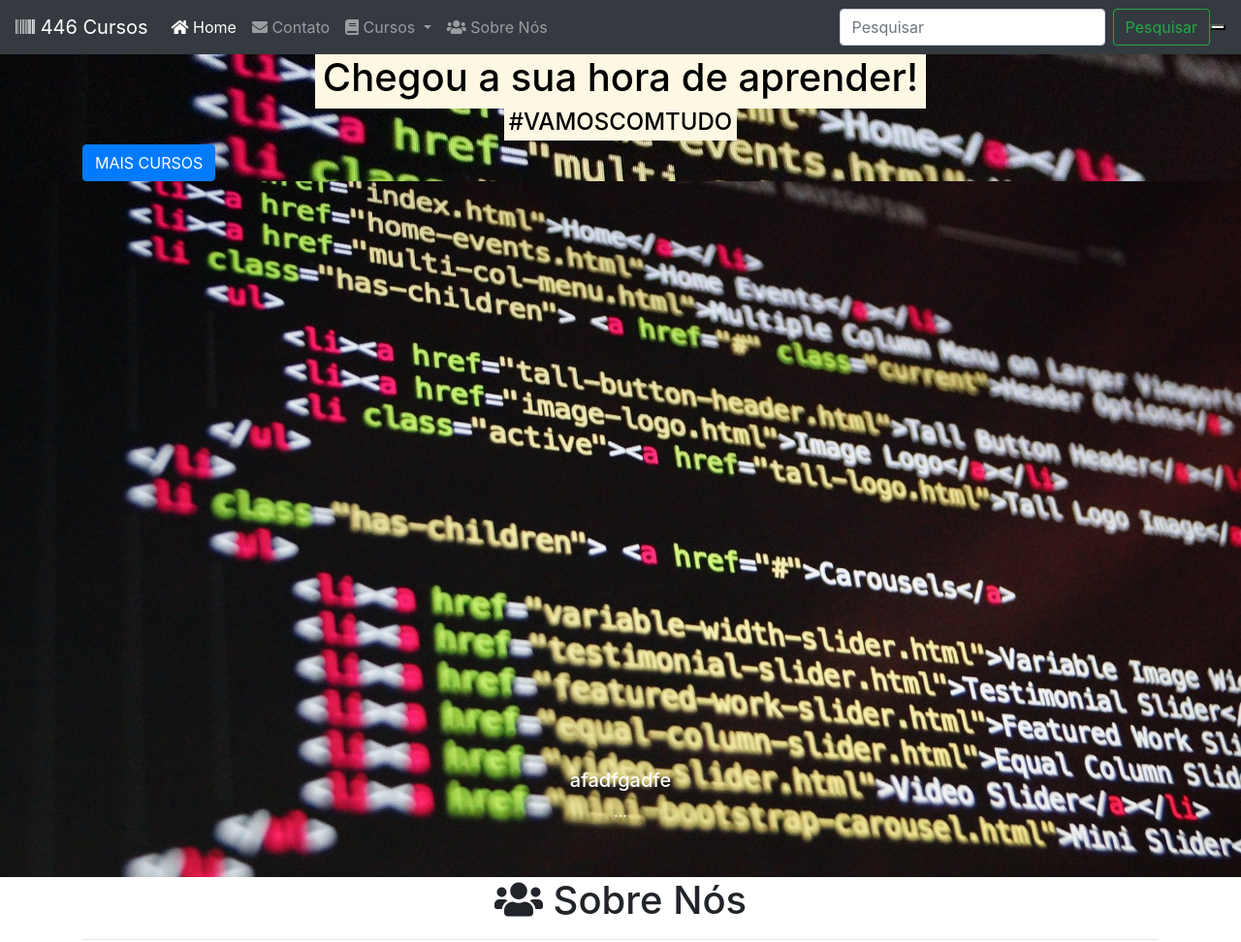
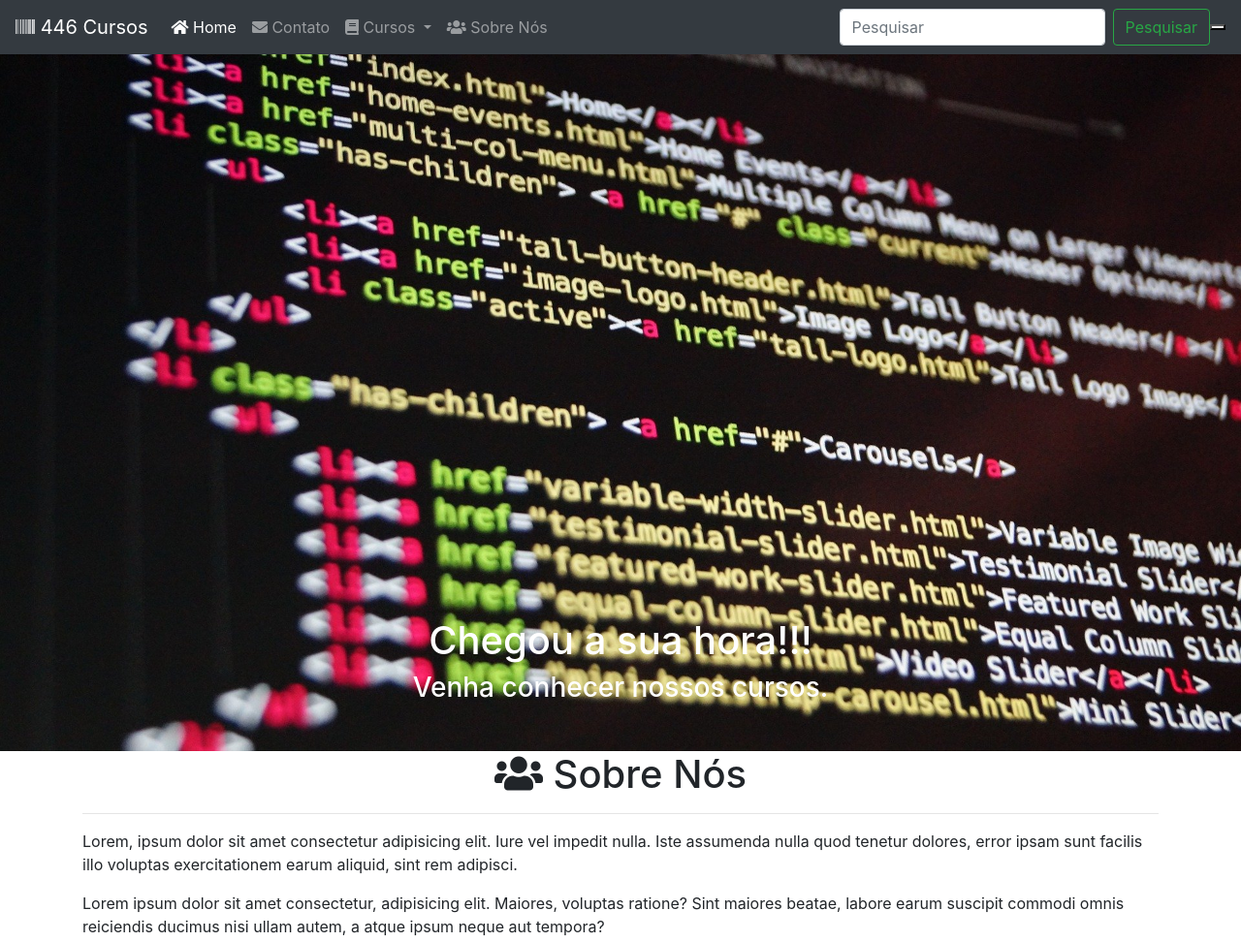
Before and after one commit to Samuel-Alves-dev/GTIJr, a plain HTML site: page index.html in a window 1280 px wide. Shown: the top 972 px of the page at 97% size. Drawn offline with nearby package versions, Linux system fonts and the light colour scheme.

Commit message:
Começando o desenvolvimento

```diff
--- a/index.html
+++ b/index.html
@@ -67,34 +67,13 @@
                 </div>
               </nav>
 
-              <header class="masthead">
-                <div class="container">
-
-                    <div class="masthead-subheading">
-                      <h1 class="text-center">
-                        <mark>Chegou a sua hora de aprender!</mark>
-                      </h1>
-                    </div>
-
-                    <div class="masthead-heading text-uppercase">
-                      <h4 class="text-center">
-                        <mark>#vamoscomtudo</mark>
-                      </h4>
-
-                    </div>
-
-                    <a class="btn btn-primary btn-xl text-uppercase js-scroll-trigger text-center" href="#services">Mais Cursos</a>
-
-                </div>
-
-              </header>
               <div id="carouselExampleSlidesOnly" class="carousel slide" data-ride="carousel">
                 <div class="carousel-inner">
                   <div class="carousel-item active">
                     <img class="d-block w-100" src="img/foto1.jpg" alt="Primeiro Slide" width="5%" height="1%">
                       <div class="carousel-caption d-none d-md-block">
-                        <h5>afadfgadfe</h5>
-                        <p>...</p>
+                        <h1 class="text-center">Chegou a sua hora!!!</h1>
+                        <h3>Venha conhecer nossos cursos.</h3>
                       </div>
                   </div>
               </div>
```
